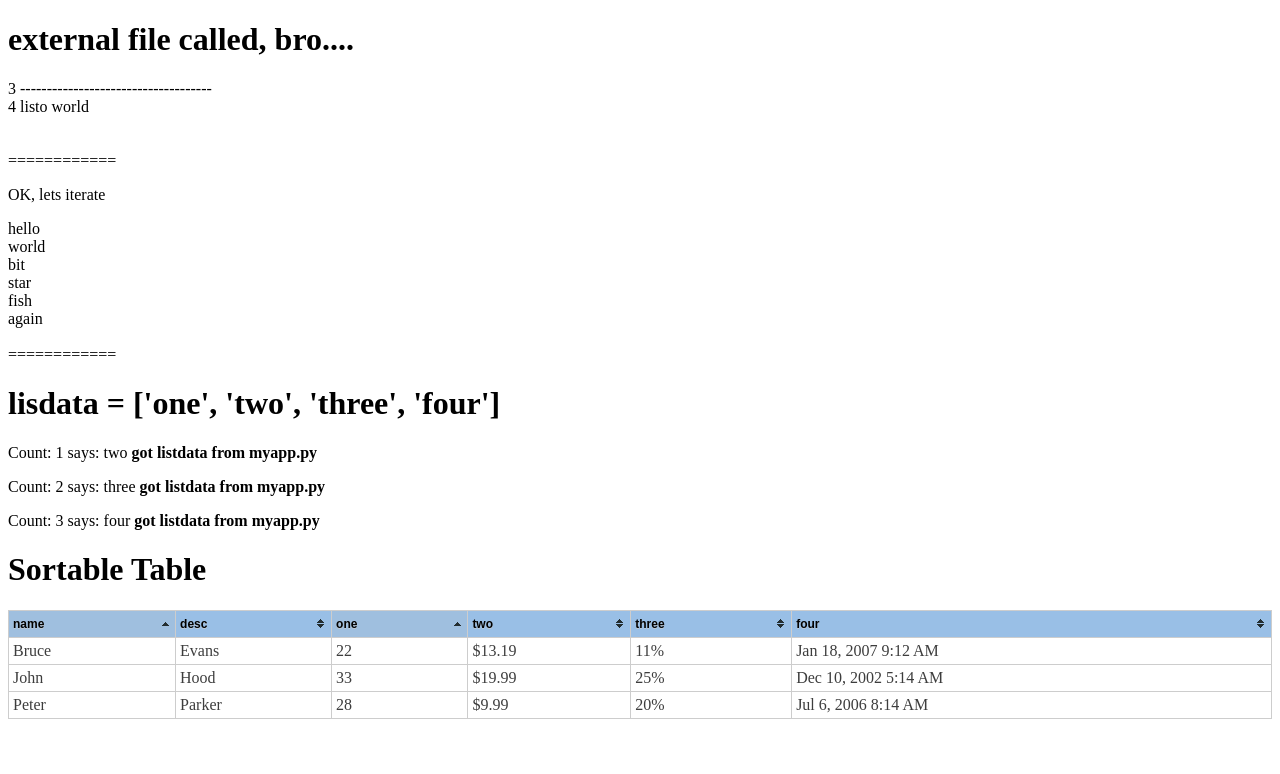
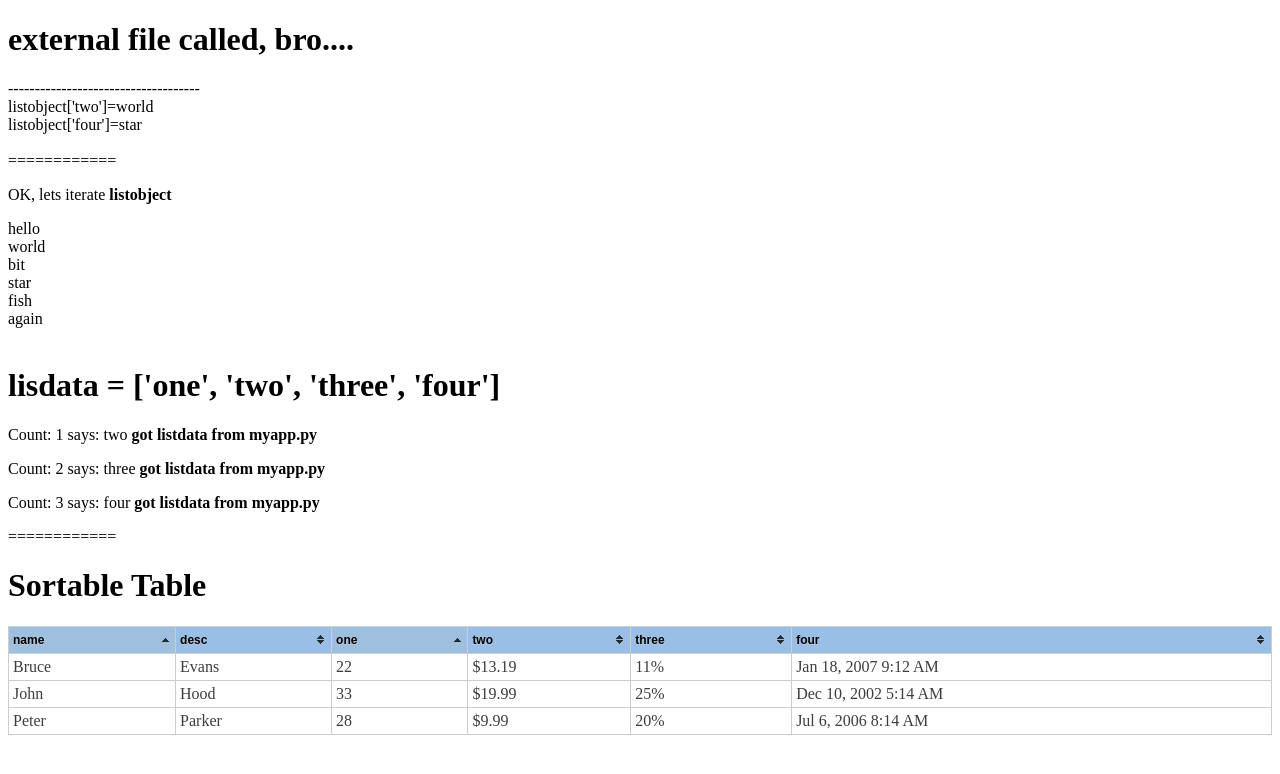
Before and after one commit to j2abro/crowdsec, a Flask app: page /idealist/ in a window 1280 px wide. Shown: the top 774 px of the page. Run offline with Flask 2, Linux system fonts and the light colour scheme; some libraries are stand-ins or nearby versions.

Commit message:
testing templates

```diff
--- a/templates/idealist.html
+++ b/templates/idealist.html
@@ -9,23 +9,9 @@
 
 
 <script>
-// THIS WORKS, below, BUT NOT AS INCLUDE
-/*
-
-var listobject = {
-	one: "hello",
-	two: "world",
-	three: "bit",
-	four: "star",
-	five: "fish",
-	six: "again"
-};
-*/
-
-
-document.write("3 ------------------------------------<br>"); // SO THE FOLLOWING doesn't work from ext .js file
-document.write("4 listo " + listobject['two'] + "<br><br>");
-
+document.write(" ------------------------------------<br>"); // SO THE FOLLOWING doesn't work from ext .js file
+document.write("listobject['two']=" + listobject['two'] + "<br>");
+document.write("listobject['four']=" + listobject['four'] + "<br>");
 /*
 var list = ['one', 'two', 'three', 'four', 'five']
 for (var i=0; i<list.length; i++)
@@ -37,12 +23,21 @@ document.write(list[i] + "<br>");
 <br>
 ============
 <script>
-document.write("<p>OK, lets iterate</p>");
+document.write("<p>OK, lets iterate <b>listobject</b></p>");
 for (var d in listobject) {
 	document.write(listobject[d] + "<br>");
 }
 </script>
 <br>
+{% if listdata %}
+
+<h1>lisdata = {{ listdata }}</h1>
+{% for i in range(1,4) %}
+<p>Count: {{i}} says: {{ listdata[i] }} <b> got listdata from myapp.py</b></p>
+{% endfor %}
+{% else %}
+<h2>listdata == None</h2>
+{% endif %}
 ============
 
 <script id='js'>
@@ -61,15 +56,6 @@ $(function() {
 </script>
 
 
-{% if listdata %}
-
-<h1>lisdata = {{ listdata }}</h1>
-{% for i in range(1,4) %}
-<p>Count: {{i}} says: {{ listdata[i] }} <b> got listdata from myapp.py</b></p>
-{% endfor %}
-{% else %}
-<h2>listdata == None</h2>
-{% endif %}
 
 
 <h1>Sortable Table</h1>
```
